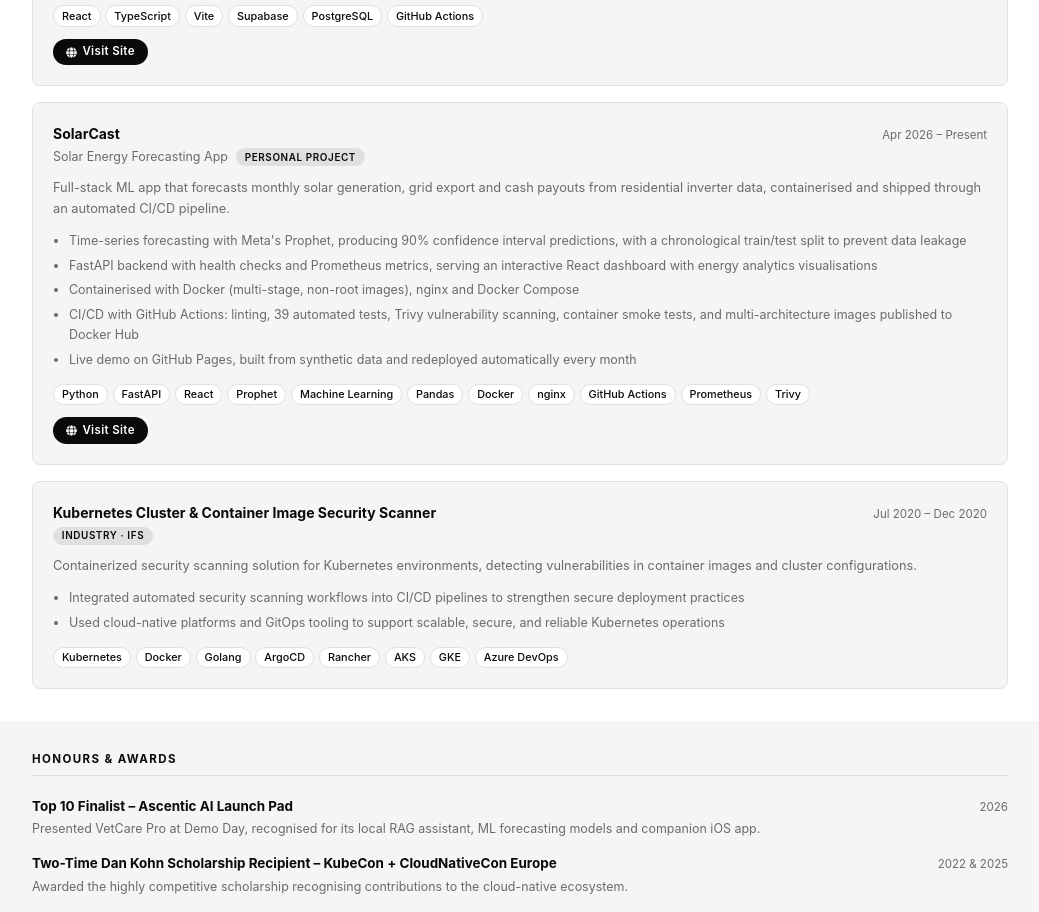
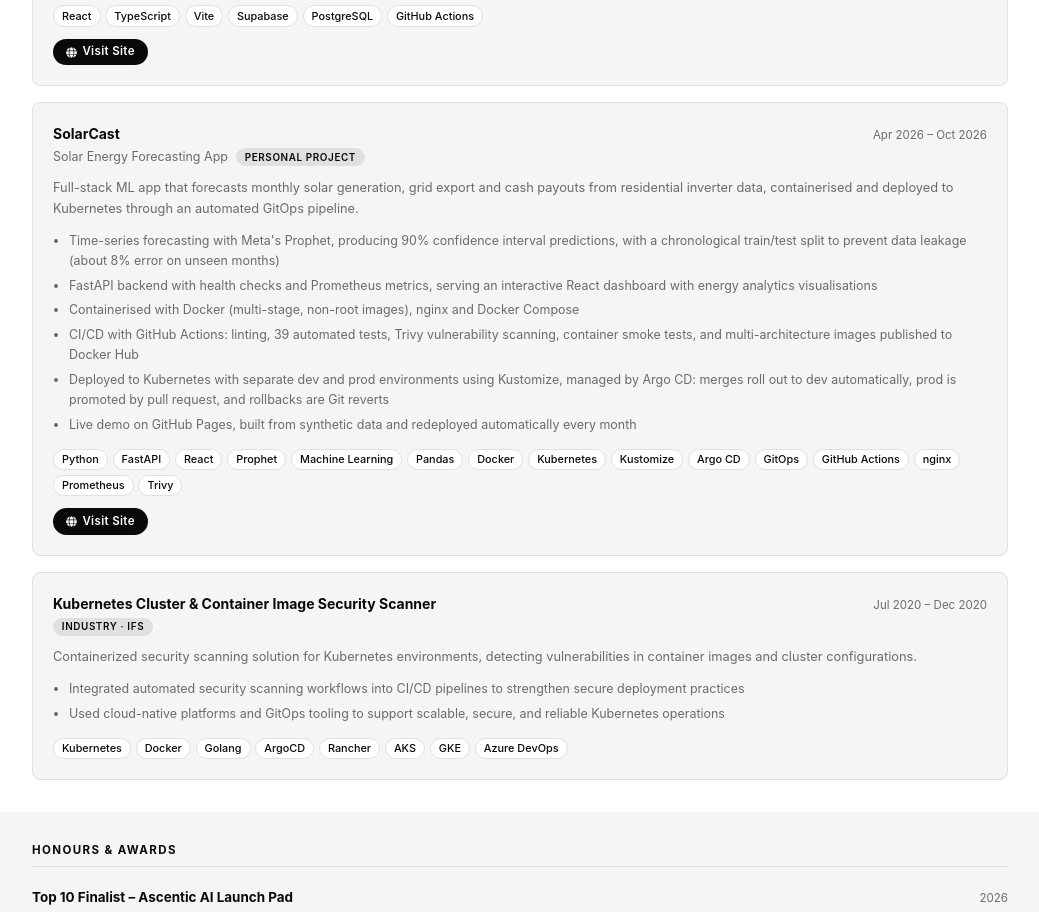
Before and after one commit to kalharatennakoon/kalharatennakoon.github.io, a React (Vite) app: page / in a window 1280 px wide. Shown: the part 2040-2952 px from the top of the page, without its empty margins (120-1159 px from the left). Built offline with nearby package versions, Linux system fonts and the light colour scheme.

Commit message:
feat: update 'SolarCast' project summary and technologies for clarity and accuracy

```diff
--- a/src/components/Projects.tsx
+++ b/src/components/Projects.tsx
@@ -75,17 +75,18 @@ const projects: Project[] = [
   {
     title: 'SolarCast',
     subtitle: 'Solar Energy Forecasting App',
-    summary: 'Full-stack ML app that forecasts monthly solar generation, grid export and cash payouts from residential inverter data, containerised and shipped through an automated CI/CD pipeline.',
+    summary: 'Full-stack ML app that forecasts monthly solar generation, grid export and cash payouts from residential inverter data, containerised and deployed to Kubernetes through an automated GitOps pipeline.',
     highlights: [
-      'Time-series forecasting with Meta\'s Prophet, producing 90% confidence interval predictions, with a chronological train/test split to prevent data leakage',
+      'Time-series forecasting with Meta\'s Prophet, producing 90% confidence interval predictions, with a chronological train/test split to prevent data leakage (about 8% error on unseen months)',
       'FastAPI backend with health checks and Prometheus metrics, serving an interactive React dashboard with energy analytics visualisations',
       'Containerised with Docker (multi-stage, non-root images), nginx and Docker Compose',
       'CI/CD with GitHub Actions: linting, 39 automated tests, Trivy vulnerability scanning, container smoke tests, and multi-architecture images published to Docker Hub',
+      'Deployed to Kubernetes with separate dev and prod environments using Kustomize, managed by Argo CD: merges roll out to dev automatically, prod is promoted by pull request, and rollbacks are Git reverts',
       'Live demo on GitHub Pages, built from synthetic data and redeployed automatically every month',
     ],
-    technologies: ['Python', 'FastAPI', 'React', 'Prophet', 'Machine Learning', 'Pandas', 'Docker', 'nginx', 'GitHub Actions', 'Prometheus', 'Trivy'],
+    technologies: ['Python', 'FastAPI', 'React', 'Prophet', 'Machine Learning', 'Pandas', 'Docker', 'Kubernetes', 'Kustomize', 'Argo CD', 'GitOps', 'GitHub Actions', 'nginx', 'Prometheus', 'Trivy'],
     website: 'https://kalharatennakoon.github.io/solarcast/',
-    date: 'Apr 2026 – Present',
+    date: 'Apr 2026 – Oct 2026',
     tag: 'Personal Project',
   },
   {
```
